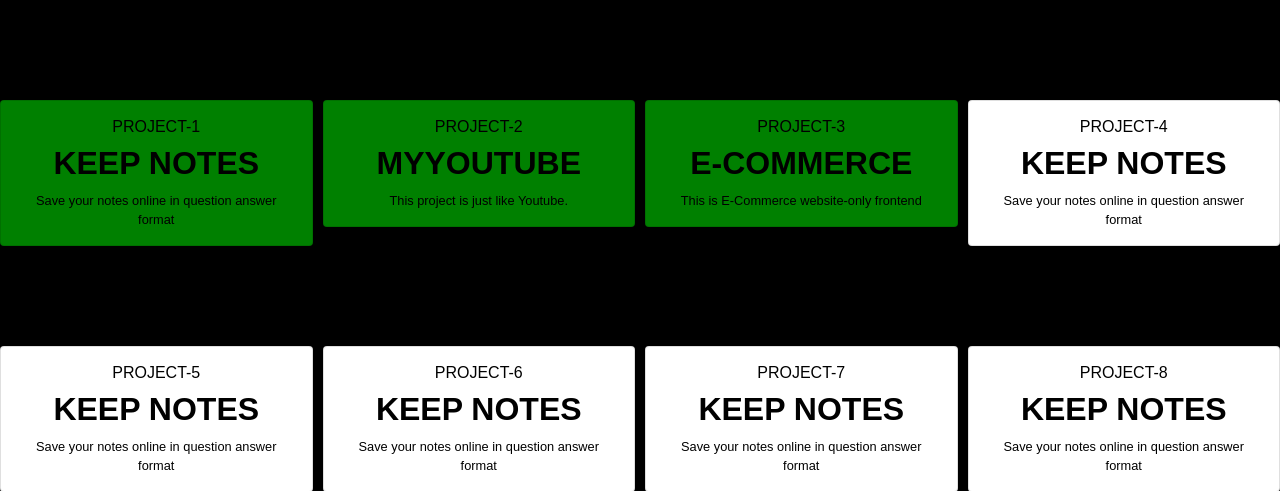
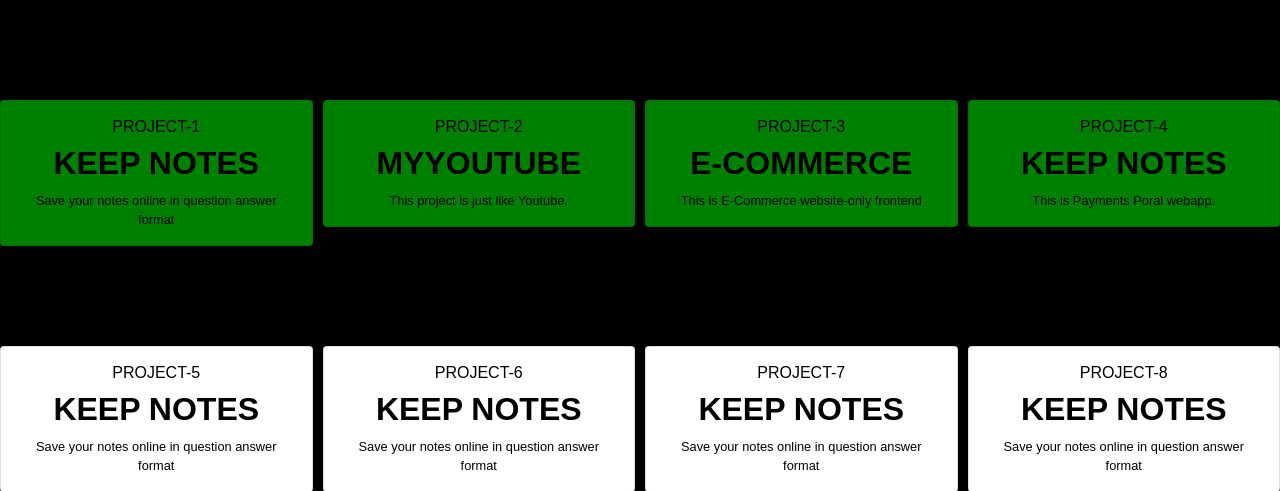
Before and after one commit to akashgupta77500/PROJECTS, a Django app: page /project in a window 1280 px wide. Shown: the part 66-557 px from the top of the page. Run offline with Django 3.2, Linux system fonts and the light colour scheme; some libraries are stand-ins or nearby versions.

Commit message:
Update project.html

```diff
--- a/akash/templates/project.html
+++ b/akash/templates/project.html
@@ -160,10 +160,10 @@ body {
   </div>
 
   <div class="column">
-    <div class="card"style="background-color:white;color:black">
+    <div class="card"style="background-color:green;color:black">
         <h6>PROJECT-4</h6>
-      <h2><a href="{% url 'study' %}" style="color:black"><b>KEEP NOTES</b></a></h2>
-       <small> Save your notes online in question answer format</small>
+      <h2><a href="https://b-ank.herokuapp.com/" style="color:black"><b>KEEP NOTES</b></a></h2>
+       <small>This is Payments Poral webapp.</small>
     </div>
   </div>
 
```
